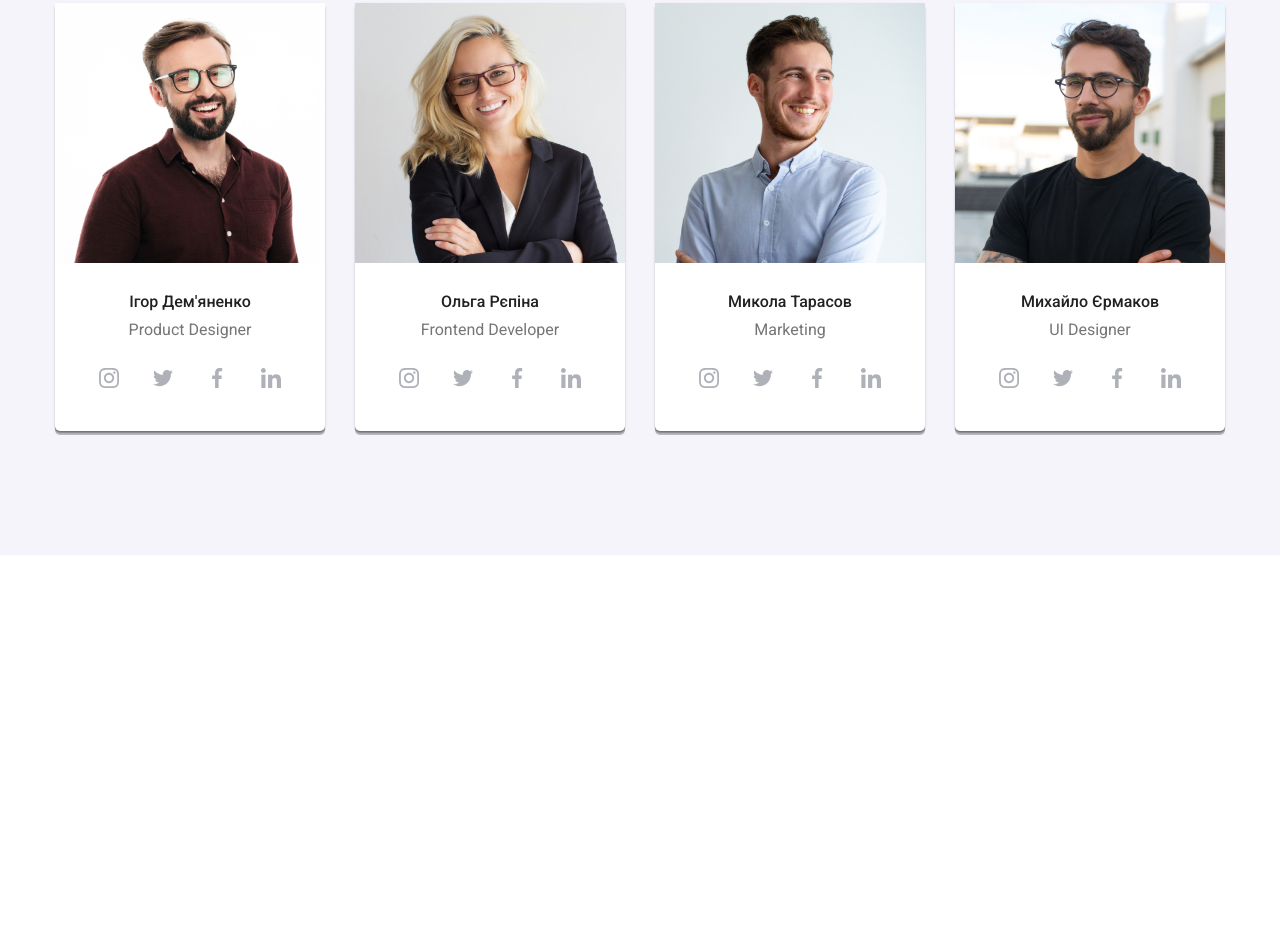
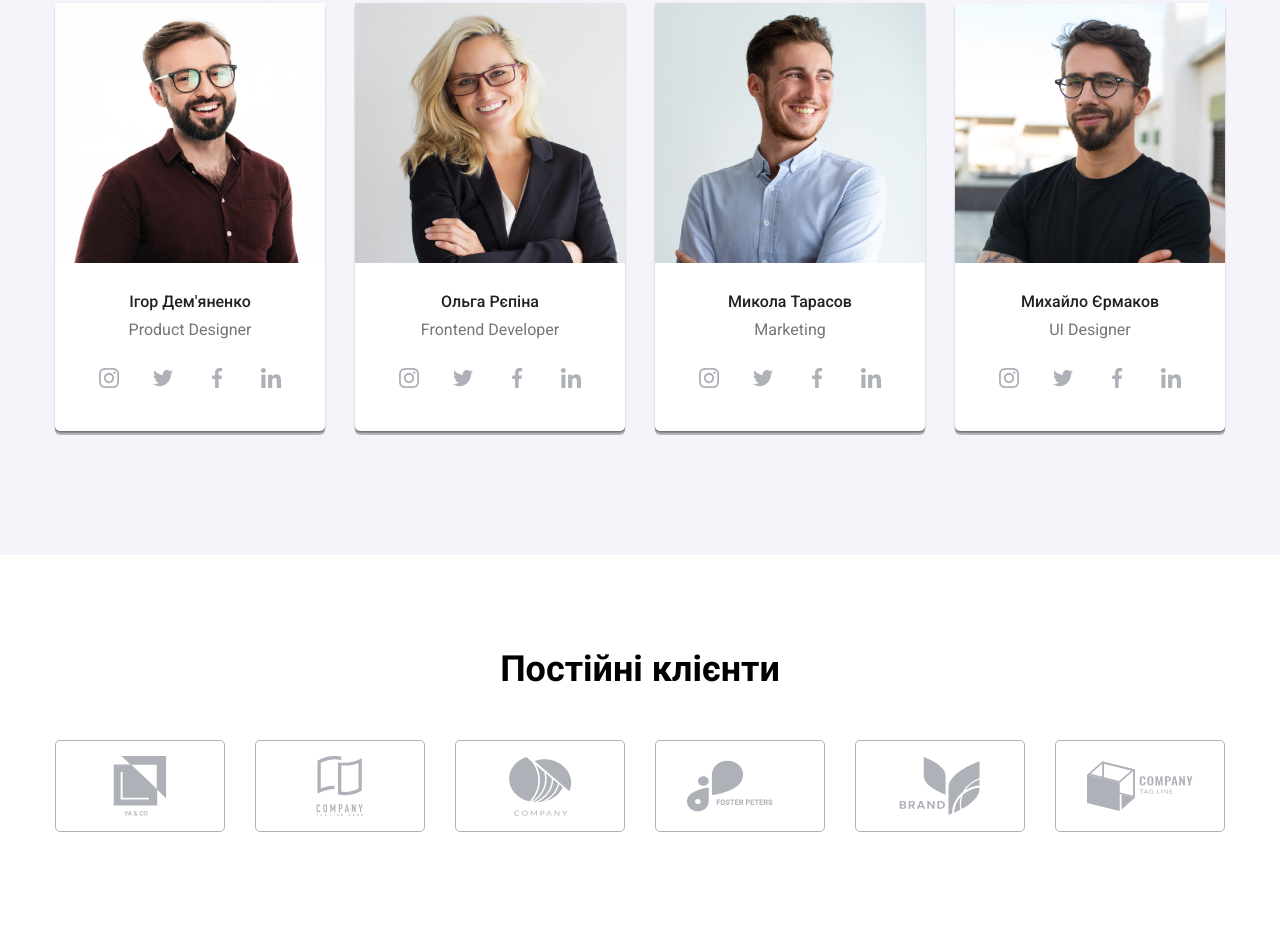
Before and after one commit to Laplas7/goit-markup-hw-08, a plain HTML site: page index.html in a window 1280 px wide. Shown: the part 1717-2643 px from the top of the page. Before the commit the page ends 2272 px from the top, so only its background shows below. Drawn offline with nearby package versions, Linux system fonts and the light colour scheme.

Commit message:
client finish

```diff
--- a/index.html
+++ b/index.html
@@ -275,7 +275,7 @@
         </ul>
       </div>
       </section>
-      <!-- <section class="our-client ">
+     <section class="our-client ">
         <div class="container">
         <h2 class="client">Постійні клієнти</h2>
         <ul class="cl-list">
@@ -288,7 +288,7 @@
         </ul>
       </div>
 
-      </section>
+      <!-- </section>
     </main>
     <footer class="footter-link ">
       <div class="flex-con-foot container">
--- a/sass/layout/_client.scss
+++ b/sass/layout/_client.scss
@@ -1,58 +1,199 @@
-.client{
-    font-weight: 700;
-     font-size: 36px;
-     line-height: 1.16;
-     display: flex;
-     justify-content: center;
-     margin-bottom: 50px;
 
- }
+    .client-link {
+      border-radius: 5px;
+      border: solid 1px rgba(175, 177, 184, 1);
+      width: 170px;
+      height: 92px;
+      display: flex;
+      justify-content: center;
+      align-items: center;
+      fill: #AFB1B8;
+      transition: fill 250ms cubic-bezier(0.4, 0, 0.2, 1), border 250ms cubic-bezier(0.4, 0, 0.2, 1);
+    }
 
- .client-list:not(:last-child){
-   margin-right: 30px;
- }
+        .client-img {
+          width: 106px;
+          height: 60px;
+        }
 
- .client-list{
+        .our-client {
+          padding-top: 60px;
+          padding-bottom: 60px;
+        }
 
-  margin-right: 0;
- }
+        .cl-list {
+          display: flex;
+          justify-content: center;
+          align-items: center;
+          flex-wrap: wrap;
+          margin-right: auto;
+          margin-left: auto;
+
+        }
+
+        .client-list:nth-child(2n) {
+          margin-right: 0;
+        }
+                .client {
+                  font-weight: 700;
+                  font-size: 36px;
+                  line-height: 1.16;
+                  display: flex;
+                  align-items: center;
+                  justify-content: center;
+                  margin-bottom: 50px;
+
+                }
 
 
 
- .client-link:hover,
- .client-link:focus{
-   fill: var(--decoration-color);
-   border: solid 1px var(--decoration-color);
+@media screen and (max-width: 479px) {
 
- }
+  .cl-list {
+    display: flex;
+    flex-direction: column;
+    justify-content: center;
+    align-items: center;
+    flex-wrap: wrap;
+    margin-right: auto;
+    margin-left: auto;
+
+    &:not(:last-child) {
+      margin-right: 0;
+    }
+  }
+.client-list {
+  margin-right: 0;
+}   }
+
+
+  .client-list {
+    margin-right: 0;
+    margin-bottom: 30px;
+
+    &:nth-child(5) {
+      margin-bottom: 30px;
+    }
+
+    &:nth-child(2n) {
+      margin-right: 0;
+    }
+  }
 
 
 
+@media screen and (min-width: 480px){
 
- .client-link{
-     border-radius: 5px;
-  border: solid 1px rgba(175, 177, 184, 1);
-  width: 170px;
+    .client-link {
+        width: 210px;
+      }
+
+.client-list {
+  display: flex;
+  width: 210px;
   height: 92px;
-  display: flex;
-  justify-content: center;
-  align-items: center;
-  fill: #AFB1B8;
+  margin-bottom: 30px;
+  margin-right: 30px;
 
-  transition: fill 250ms cubic-bezier(0.4, 0, 0.2, 1), border 250ms cubic-bezier(0.4, 0, 0.2, 1);
- }
+  &:nth-child(5) {
+    margin-bottom: 0;
+  }
 
- .client-img{
-   width: 106px;
-   height: 60px;
- }
+  &:nth-child(6) {
+    margin-bottom: 0;
+  }
 
- .our-client{
-   padding-top: 94px;
-   padding-bottom: 94px;
- }
+    &:nth-child(2n) {
+      margin-right: 0;
+    }
 
- .cl-list{
-   display: flex;
+}
+    .our-client {
+      padding-top: 94px;
+      padding-bottom: 94px;
+      max-width: 480px;
+      margin-left: auto;
+      margin-right: auto;
+    }
 
- }
+.client-link:hover,
+.client-link:focus {
+  fill: var(--decoration-color);
+  border: solid 1px var(--decoration-color);
+
+}
+
+}
+
+@media screen and (min-width: 768px) {
+
+     .our-client {
+       max-width: 768px;
+     }
+
+  .client-list {
+   width: 226px;
+    margin-right: 30px;
+
+  &:nth-child(4) {
+      margin-bottom: 0;
+    }
+
+    &:nth-child(5) {
+        margin-bottom: 0;
+      }
+
+      &:nth-child(6) {
+        margin-bottom: 0;
+      }
+
+      &:nth-child(2n) {
+        margin-right: 30px;
+      }
+  }
+
+  .client-list:nth-child(3n) {
+    margin-right: 0;
+  }
+
+  .client-link {
+    width: 226px;
+    height: 92px;
+    display: flex;
+  }
+
+  .cl-list {
+    max-width: 768px;
+
+  }
+}
+
+@media screen and (min-width: 1200px){
+
+    .client-list:not(:last-child) {
+      margin-right: 30px;
+    }
+
+    .client-list {
+     margin-bottom: 0;
+      margin-right: 30px;
+    }
+
+    .client-link {
+      width: 170px;
+      height: 92px;
+    }
+    .our-client {
+      padding-top: 94px;
+      padding-bottom: 94px;
+      max-width: 1200px;
+    }
+
+    .cl-list {
+      max-width: 1200px;
+      flex-wrap: nowrap;
+      margin-bottom: 0;
+
+    }
+
+}
--- a/sass/layout/_index-client.scss
+++ b/sass/layout/_index-client.scss
@@ -1,23 +1,26 @@
-.client{
-    font-weight: 700;
-     font-size: 36px;
-     line-height: 1.16;
-     display: flex;
-     justify-content: center;
-     margin-bottom: 50px;
 
- }
+// face
+
+// .client{
+//     font-weight: 700;
+//      font-size: 36px;
+//      line-height: 1.16;
+//      display: flex;
+//      justify-content: center;
+//      margin-bottom: 50px;
+
+//  }
 
 
 
- .client-list{
+//  .client-list{
 
-  margin-right: 0;
+//   margin-right: 0;
 
-  &:not(:last-child){
-    margin-right: 30px;
-  }
- }
+//   &:not(:last-child){
+//     margin-right: 30px;
+//   }
+//  }
 
 
 
@@ -25,38 +28,38 @@
 
 
 
- .client-link{
-     border-radius: 5px;
-  border: solid 1px rgba(175, 177, 184, 1);
-  width: 170px;
-  height: 92px;
-  display: flex;
-  justify-content: center;
-  align-items: center;
-  fill: #AFB1B8;
+//  .client-link{
+//      border-radius: 5px;
+//   border: solid 1px rgba(175, 177, 184, 1);
+//   width: 170px;
+//   height: 92px;
+//   display: flex;
+//   justify-content: center;
+//   align-items: center;
+//   fill: #AFB1B8;
 
-  transition: fill 250ms cubic-bezier(0.4, 0, 0.2, 1), border 250ms cubic-bezier(0.4, 0, 0.2, 1);
+//   transition: fill 250ms cubic-bezier(0.4, 0, 0.2, 1), border 250ms cubic-bezier(0.4, 0, 0.2, 1);
 
-  &:hover,
-  &:focus{
-    fill: var(--decoration-color);
-    border: solid 1px var(--decoration-color);
+//   &:hover,
+//   &:focus{
+//     fill: var(--decoration-color);
+//     border: solid 1px var(--decoration-color);
 
-  }
+//   }
 
- }
+//  }
 
- .client-img{
-   width: 106px;
-   height: 60px;
- }
+//  .client-img{
+//    width: 106px;
+//    height: 60px;
+//  }
 
- .our-client{
-   padding-top: 94px;
-   padding-bottom: 94px;
- }
+//  .our-client{
+//    padding-top: 94px;
+//    padding-bottom: 94px;
+//  }
 
- .cl-list{
-   display: flex;
+//  .cl-list{
+//    display: flex;
 
- }
+//  }
```
Also changed, not shown: css/main.css, css/main.min.css, 2 other files.
